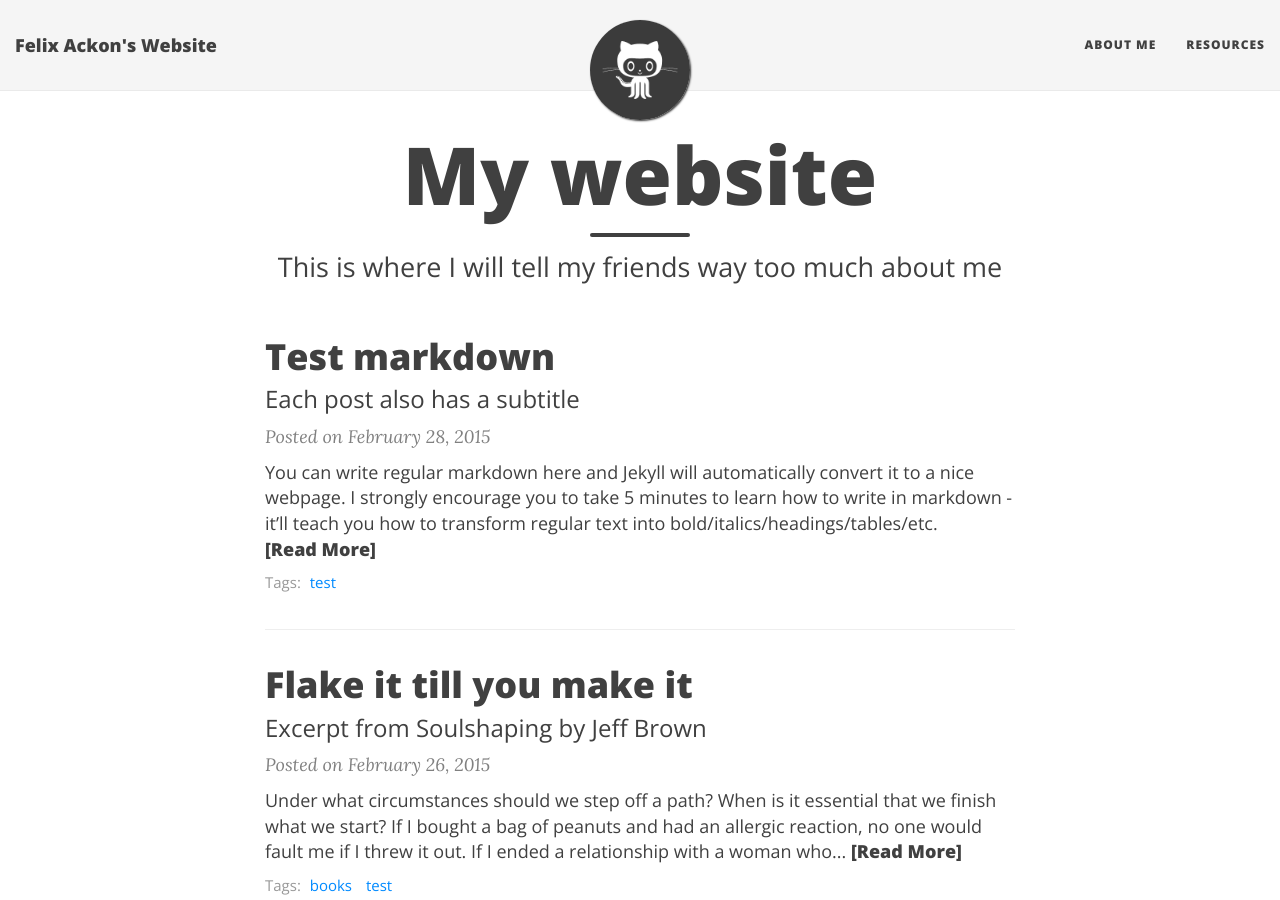
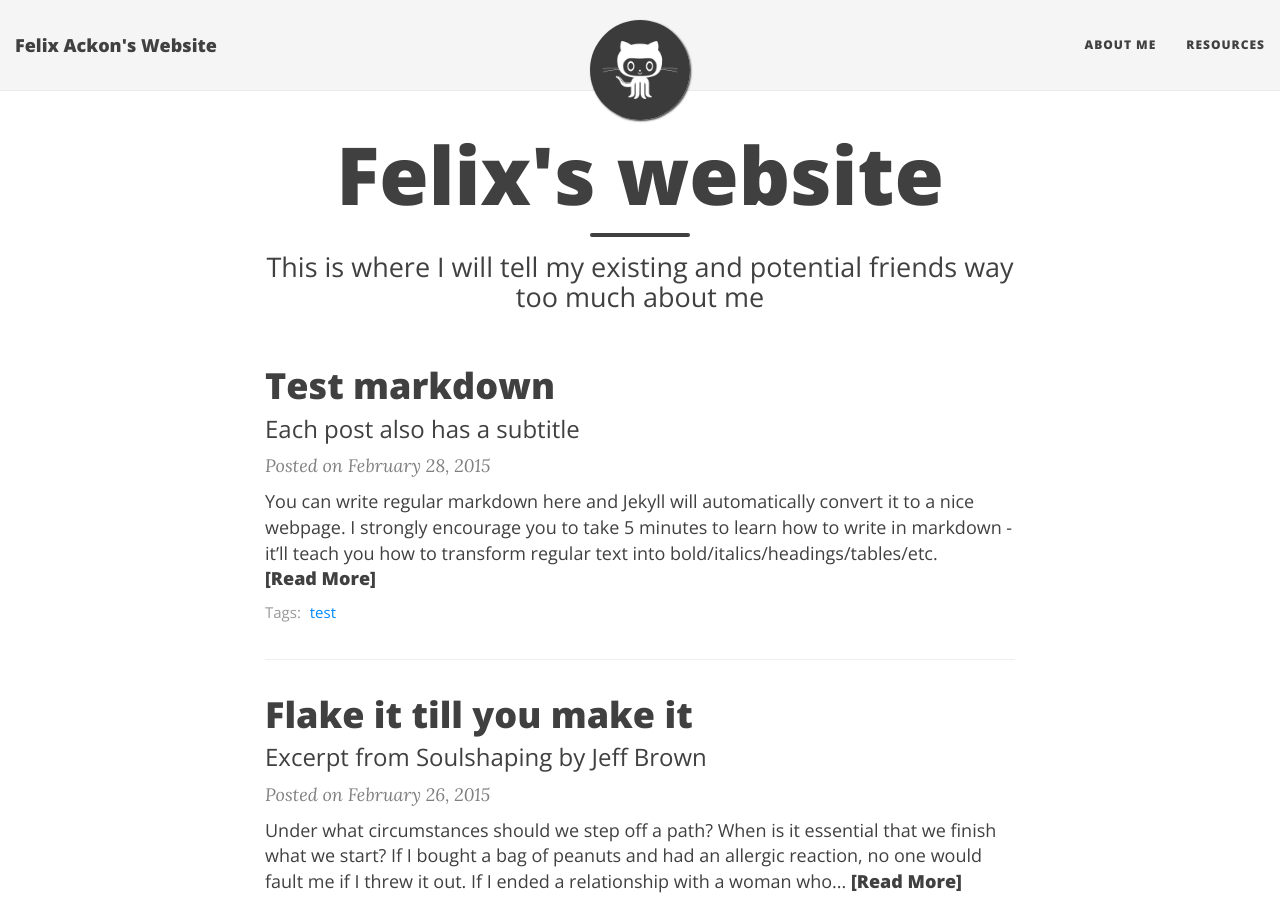
Before and after one commit to TheFelixA/TheFelixA.github.io, a Jekyll site: the page built from index.html, in a window 1280 px wide and 900 px high. Built offline with Jekyll 4.4.1, drawn with Linux system fonts in a browser that asks for light colours; nearby versions of some CDN libraries; the list of posts is cut into pages by our own code.

Commit message:
Personalizing

```diff
--- a/index.html
+++ b/index.html
@@ -1,7 +1,7 @@
 ---
 layout: page
-title: My website
-subtitle: This is where I will tell my friends way too much about me
+title: Felix's website
+subtitle: This is where I will tell my existing and potential friends way too much about me
 use-site-title: true
 ---
 
```
